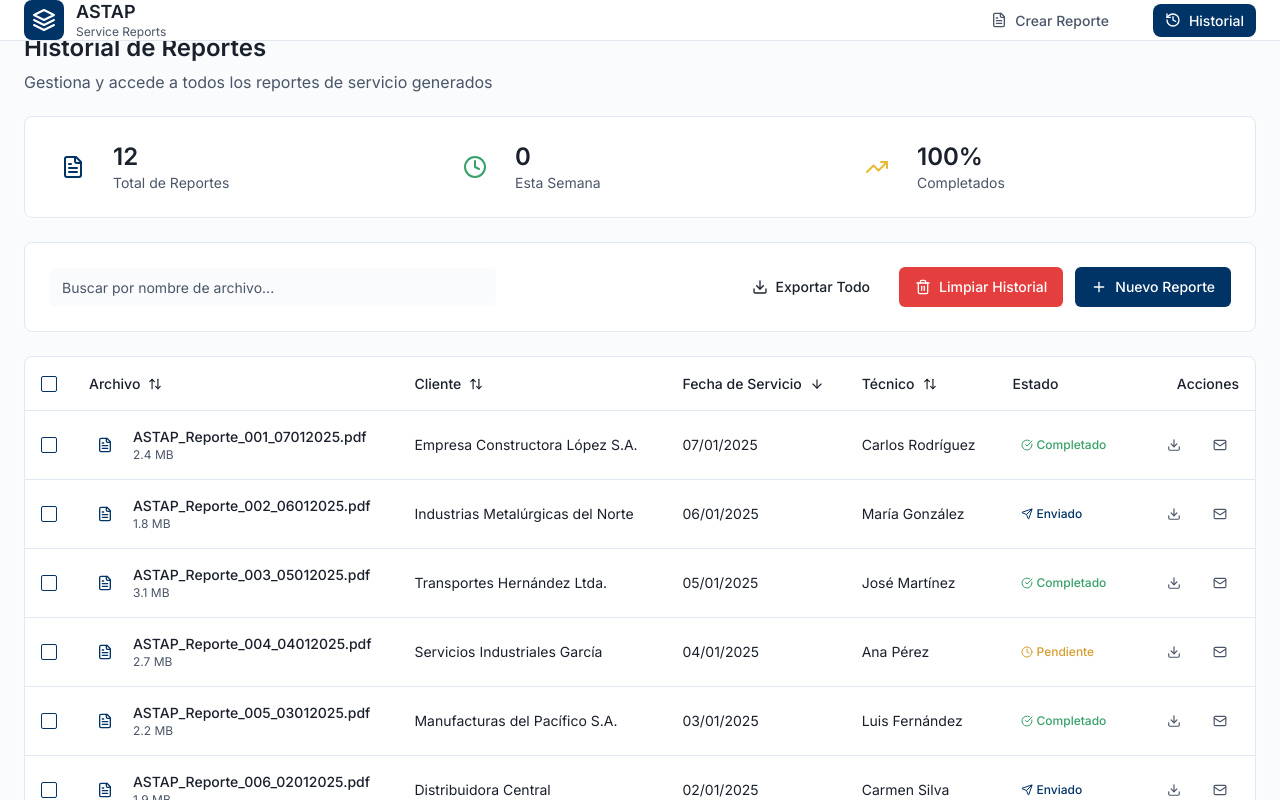
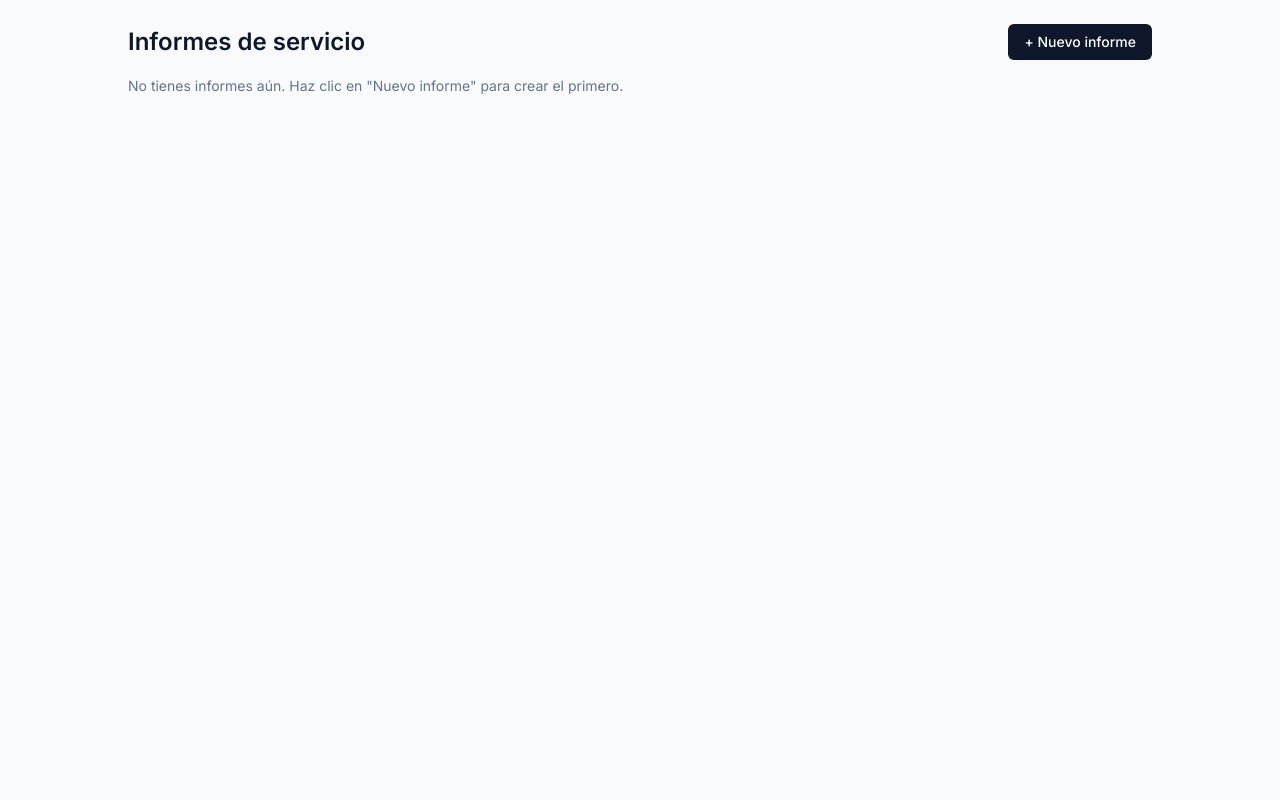
Before and after one commit to Djjasline/prueba-completa, a React (Vite) app: page /report-history-management in a window 1280 px wide. Shown: the top 800 px of the page. Built offline with nearby package versions, Linux system fonts and the light colour scheme.

Commit message:
Update index.jsx

```diff
--- a/src/pages/report-history-management/index.jsx
+++ b/src/pages/report-history-management/index.jsx
@@ -1,376 +1,100 @@
-import React, { useState, useEffect, useMemo } from 'react';
-import { useNavigate } from 'react-router-dom';
-import Header from '../../components/ui/Header';
-import ReportSummaryCard from './components/ReportSummaryCard';
-import SearchAndActions from './components/SearchAndActions';
-import ReportTable from './components/ReportTable';
-import PaginationControls from './components/PaginationControls';
-import ConfirmationModal from './components/ConfirmationModal';
+import React from "react";
+import { useNavigate } from "react-router-dom";
+import { useReports } from "../../context/ReportContext";
 
 const ReportHistoryManagement = () => {
+  const { reports, startNewReport, loadReport, deleteReport } = useReports();
   const navigate = useNavigate();
 
-  // State management
-  const [searchTerm, setSearchTerm] = useState('');
-  const [selectedReports, setSelectedReports] = useState([]);
-  const [sortField, setSortField] = useState('serviceDate');
-  const [sortDirection, setSortDirection] = useState('desc');
-  const [currentPage, setCurrentPage] = useState(1);
-  const [showClearModal, setShowClearModal] = useState(false);
-  const [isClearing, setIsClearing] = useState(false);
-
-  const itemsPerPage = 10;
-
-  // Mock data for reports
-  const mockReports = [
-    {
-      id: 1,
-      filename: "ASTAP_Reporte_001_07012025.pdf",
-      fileSize: "2.4 MB",
-      clientName: "Empresa Constructora López S.A.",
-      serviceDate: "2025-01-07",
-      technician: "Carlos Rodríguez",
-      status: "Completado",
-      createdAt: "2025-01-07T10:30:00Z"
-    },
-    {
-      id: 2,
-      filename: "ASTAP_Reporte_002_06012025.pdf",
-      fileSize: "1.8 MB",
-      clientName: "Industrias Metalúrgicas del Norte",
-      serviceDate: "2025-01-06",
-      technician: "María González",
-      status: "Enviado",
-      createdAt: "2025-01-06T14:15:00Z"
-    },
-    {
-      id: 3,
-      filename: "ASTAP_Reporte_003_05012025.pdf",
-      fileSize: "3.1 MB",
-      clientName: "Transportes Hernández Ltda.",
-      serviceDate: "2025-01-05",
-      technician: "José Martínez",
-      status: "Completado",
-      createdAt: "2025-01-05T09:45:00Z"
-    },
-    {
-      id: 4,
-      filename: "ASTAP_Reporte_004_04012025.pdf",
-      fileSize: "2.7 MB",
-      clientName: "Servicios Industriales García",
-      serviceDate: "2025-01-04",
-      technician: "Ana Pérez",
-      status: "Pendiente",
-      createdAt: "2025-01-04T16:20:00Z"
-    },
-    {
-      id: 5,
-      filename: "ASTAP_Reporte_005_03012025.pdf",
-      fileSize: "2.2 MB",
-      clientName: "Manufacturas del Pacífico S.A.",
-      serviceDate: "2025-01-03",
-      technician: "Luis Fernández",
-      status: "Completado",
-      createdAt: "2025-01-03T11:30:00Z"
-    },
-    {
-      id: 6,
-      filename: "ASTAP_Reporte_006_02012025.pdf",
-      fileSize: "1.9 MB",
-      clientName: "Distribuidora Central",
-      serviceDate: "2025-01-02",
-      technician: "Carmen Silva",
-      status: "Enviado",
-      createdAt: "2025-01-02T13:45:00Z"
-    },
-    {
-      id: 7,
-      filename: "ASTAP_Reporte_007_01012025.pdf",
-      fileSize: "2.8 MB",
-      clientName: "Tecnología Avanzada S.L.",
-      serviceDate: "2025-01-01",
-      technician: "Roberto Díaz",
-      status: "Completado",
-      createdAt: "2025-01-01T08:15:00Z"
-    },
-    {
-      id: 8,
-      filename: "ASTAP_Reporte_008_31122024.pdf",
-      fileSize: "2.5 MB",
-      clientName: "Grupo Industrial Morales",
-      serviceDate: "2024-12-31",
-      technician: "Patricia Ruiz",
-      status: "Completado",
-      createdAt: "2024-12-31T15:30:00Z"
-    },
-    {
-      id: 9,
-      filename: "ASTAP_Reporte_009_30122024.pdf",
-      fileSize: "3.3 MB",
-      clientName: "Logística Integral del Sur",
-      serviceDate: "2024-12-30",
-      technician: "Miguel Torres",
-      status: "Enviado",
-      createdAt: "2024-12-30T12:00:00Z"
-    },
-    {
-      id: 10,
-      filename: "ASTAP_Reporte_010_29122024.pdf",
-      fileSize: "2.1 MB",
-      clientName: "Servicios Técnicos Especializados",
-      serviceDate: "2024-12-29",
-      technician: "Elena Vargas",
-      status: "Completado",
-      createdAt: "2024-12-29T10:45:00Z"
-    },
-    {
-      id: 11,
-      filename: "ASTAP_Reporte_011_28122024.pdf",
-      fileSize: "2.6 MB",
-      clientName: "Industrias Químicas del Este",
-      serviceDate: "2024-12-28",
-      technician: "Francisco Jiménez",
-      status: "Pendiente",
-      createdAt: "2024-12-28T14:20:00Z"
-    },
-    {
-      id: 12,
-      filename: "ASTAP_Reporte_012_27122024.pdf",
-      fileSize: "1.7 MB",
-      clientName: "Construcciones Modernas S.A.",
-      serviceDate: "2024-12-27",
-      technician: "Isabel Moreno",
-      status: "Completado",
-      createdAt: "2024-12-27T09:30:00Z"
-    }
-  ];
-
-  // Filter and sort reports
-  const filteredAndSortedReports = useMemo(() => {
-    let filtered = mockReports?.filter(report =>
-      report?.filename?.toLowerCase()?.includes(searchTerm?.toLowerCase()) ||
-      report?.clientName?.toLowerCase()?.includes(searchTerm?.toLowerCase()) ||
-      report?.technician?.toLowerCase()?.includes(searchTerm?.toLowerCase())
-    );
-
-    // Sort reports
-    filtered?.sort((a, b) => {
-      let aValue = a?.[sortField];
-      let bValue = b?.[sortField];
-
-      // Handle date sorting
-      if (sortField === 'serviceDate' || sortField === 'createdAt') {
-        aValue = new Date(aValue);
-        bValue = new Date(bValue);
-      }
-
-      if (sortDirection === 'asc') {
-        return aValue > bValue ? 1 : -1;
-      } else {
-        return aValue < bValue ? 1 : -1;
-      }
-    });
-
-    return filtered;
-  }, [searchTerm, sortField, sortDirection]);
-
-  // Pagination
-  const totalPages = Math.ceil(filteredAndSortedReports?.length / itemsPerPage);
-  const paginatedReports = filteredAndSortedReports?.slice(
-    (currentPage - 1) * itemsPerPage,
-    currentPage * itemsPerPage
-  );
-
-  // Calculate recent activity (reports from this week)
-  const recentActivity = useMemo(() => {
-    const oneWeekAgo = new Date();
-    oneWeekAgo?.setDate(oneWeekAgo?.getDate() - 7);
-
-    return mockReports?.filter(report =>
-      new Date(report.createdAt) >= oneWeekAgo
-    )?.length;
-  }, []);
-
-  // Event handlers
-  const handleSearchChange = (value) => {
-    setSearchTerm(value);
-    setCurrentPage(1);
+  const handleNew = () => {
+    startNewReport();
+    navigate("/service-report-creation");
   };
 
-  const handleSelectReport = (reportId, checked) => {
-    if (checked) {
-      setSelectedReports([...selectedReports, reportId]);
-    } else {
-      setSelectedReports(selectedReports?.filter(id => id !== reportId));
-    }
+  const handleContinue = (id) => {
+    loadReport(id);
+    navigate("/service-report-creation");
   };
 
-  const handleSelectAll = (checked) => {
-    if (checked) {
-      setSelectedReports(paginatedReports?.map(report => report?.id));
-    } else {
-      setSelectedReports([]);
-    }
+  const handlePreview = (id) => {
+    loadReport(id);
+    navigate("/pdf-report-preview");
   };
 
-  const handleSortChange = (field, direction) => {
-    setSortField(field);
-    setSortDirection(direction);
-  };
+  return (
+    <div className="min-h-screen bg-slate-50 px-4 py-6">
+      <div className="max-w-5xl mx-auto space-y-4">
+        <div className="flex items-center justify-between">
+          <h1 className="text-2xl font-semibold text-slate-900">
+            Informes de servicio
+          </h1>
+          <button
+            onClick={handleNew}
+            className="px-4 py-2 rounded-md bg-slate-900 text-white text-sm font-medium hover:bg-slate-800"
+          >
+            + Nuevo informe
+          </button>
+        </div>
 
-  const handlePageChange = (page) => {
-    setCurrentPage(page);
-    setSelectedReports([]);
-  };
-
-  const handleNewReport = () => {
-    navigate('/service-report-creation');
-  };
-
-  const handleExportAll = () => {
-    // Mock export functionality
-    const exportData = filteredAndSortedReports?.map(report => ({
-      filename: report?.filename,
-      client: report?.clientName,
-      serviceDate: report?.serviceDate,
-      technician: report?.technician,
-      status: report?.status
-    }));
-
-    const csvContent = [
-      ['Archivo', 'Cliente', 'Fecha de Servicio', 'Técnico', 'Estado'],
-      ...exportData?.map(row => [
-        row?.filename,
-        row?.client,
-        row?.serviceDate,
-        row?.technician,
-        row?.status
-      ])
-    ]?.map(row => row?.join(','))?.join('\n');
-
-    const blob = new Blob([csvContent], { type: 'text/csv;charset=utf-8;' });
-    const link = document.createElement('a');
-    const url = URL.createObjectURL(blob);
-    link?.setAttribute('href', url);
-    link?.setAttribute('download', `ASTAP_Historial_Reportes_${new Date()?.toISOString()?.split('T')?.[0]}.csv`);
-    link.style.visibility = 'hidden';
-    document.body?.appendChild(link);
-    link?.click();
-    document.body?.removeChild(link);
-  };
-
-  const handleClearHistory = () => {
-    setShowClearModal(true);
-  };
-
-  const confirmClearHistory = async () => {
-    setIsClearing(true);
-
-    // Simulate API call
-    await new Promise(resolve => setTimeout(resolve, 2000));
-
-    // In a real app, this would clear the localStorage or make an API call
-    setSelectedReports([]);
-    setShowClearModal(false);
-    setIsClearing(false);
-
-    // Show success message (in a real app, you might use a toast notification)
-    alert('Historial limpiado exitosamente');
-  };
-
-  const handleDownload = (report) => {
-    // Mock download functionality
-    const link = document.createElement('a');
-    link.href = '#'; // In a real app, this would be the actual PDF URL
-    link.download = report?.filename;
-    link?.click();
-
-    // Show success message
-    alert(`Descargando ${report?.filename}`);
-  };
-
-  const handleResendEmail = (report) => {
-    // Mock email resend functionality
-    const subject = encodeURIComponent(`Reporte de Servicio ASTAP - ${report?.clientName}`);
-    const body = encodeURIComponent(`Estimado cliente,\n\nAdjunto encontrará el reporte de servicio correspondiente al trabajo realizado el ${new Date(report.serviceDate)?.toLocaleDateString('es-ES')}.\n\nSaludos cordiales,\nEquipo ASTAP`);
-
-    window.open(`mailto:?subject=${subject}&body=${body}`, '_blank');
-  };
-
-  // Reset page when search changes
-  useEffect(() => {
-    setCurrentPage(1);
-  }, [searchTerm]);
-
-  return (
-    <div className="min-h-screen bg-background">
-      <Header />
-      <main className="pt-15">
-        <div className="max-w-7xl mx-auto px-6 py-8 space-y-6">
-          {/* Page Header */}
-          <div className="space-y-2">
-            <h1 className="text-2xl font-semibold text-foreground">
-              Historial de Reportes
-            </h1>
-            <p className="text-muted-foreground">
-              Gestiona y accede a todos los reportes de servicio generados
-            </p>
+        {reports.length === 0 ? (
+          <p className="text-sm text-slate-500">
+            No tienes informes aún. Haz clic en "Nuevo informe" para crear el
+            primero.
+          </p>
+        ) : (
+          <div className="overflow-x-auto bg-white rounded-xl shadow border">
+            <table className="w-full text-sm">
+              <thead className="bg-slate-100 text-slate-700">
+                <tr>
+                  <th className="px-3 py-2 text-left">Fecha</th>
+                  <th className="px-3 py-2 text-left">Cliente</th>
+                  <th className="px-3 py-2 text-left">Código interno</th>
+                  <th className="px-3 py-2 text-left">Estado</th>
+                  <th className="px-3 py-2 text-left">Acciones</th>
+                </tr>
+              </thead>
+              <tbody>
+                {reports.map((r) => (
+                  <tr key={r.id} className="border-t">
+                    <td className="px-3 py-2">
+                      {r.generalInfo?.serviceDate || "—"}
+                    </td>
+                    <td className="px-3 py-2">
+                      {r.generalInfo?.client || "—"}
+                    </td>
+                    <td className="px-3 py-2">
+                      {r.generalInfo?.internalCode || "—"}
+                    </td>
+                    <td className="px-3 py-2">
+                      {r.status === "completed" ? "Completado" : "Borrador"}
+                    </td>
+                    <td className="px-3 py-2 space-x-2">
+                      <button
+                        onClick={() => handleContinue(r.id)}
+                        className="px-2 py-1 text-xs border rounded hover:bg-slate-50"
+                      >
+                        Continuar
+                      </button>
+                      <button
+                        onClick={() => handlePreview(r.id)}
+                        className="px-2 py-1 text-xs border rounded hover:bg-slate-50"
+                      >
+                        PDF
+                      </button>
+                      <button
+                        onClick={() => deleteReport(r.id)}
+                        className="px-2 py-1 text-xs border rounded text-red-600 hover:bg-red-50"
+                      >
+                        Eliminar
+                      </button>
+                    </td>
+                  </tr>
+                ))}
+              </tbody>
+            </table>
           </div>
-
-          {/* Summary Card */}
-          <ReportSummaryCard
-            totalReports={mockReports?.length}
-            recentActivity={recentActivity}
-          />
-
-          {/* Search and Actions */}
-          <SearchAndActions
-            searchTerm={searchTerm}
-            onSearchChange={handleSearchChange}
-            onNewReport={handleNewReport}
-            onExportAll={handleExportAll}
-            onClearHistory={handleClearHistory}
-            selectedCount={selectedReports?.length}
-            totalCount={filteredAndSortedReports?.length}
-          />
-
-          {/* Reports Table */}
-          <ReportTable
-            reports={paginatedReports}
-            selectedReports={selectedReports}
-            onSelectReport={handleSelectReport}
-            onSelectAll={handleSelectAll}
-            onSortChange={handleSortChange}
-            sortField={sortField}
-            sortDirection={sortDirection}
-            onDownload={handleDownload}
-            onResendEmail={handleResendEmail}
-          />
-
-          {/* Pagination */}
-          {totalPages > 1 && (
-            <PaginationControls
-              currentPage={currentPage}
-              totalPages={totalPages}
-              totalItems={filteredAndSortedReports?.length}
-              itemsPerPage={itemsPerPage}
-              onPageChange={handlePageChange}
-            />
-          )}
-        </div>
-      </main>
-      {/* Clear History Confirmation Modal */}
-      <ConfirmationModal
-        isOpen={showClearModal}
-        onClose={() => setShowClearModal(false)}
-        onConfirm={confirmClearHistory}
-        title="Limpiar Historial"
-        message="¿Estás seguro de que deseas eliminar todo el historial de reportes? Esta acción no se puede deshacer."
-        confirmText="Limpiar Historial"
-        cancelText="Cancelar"
-        type="danger"
-        isLoading={isClearing}
-      />
+        )}
+      </div>
     </div>
   );
 };
```
